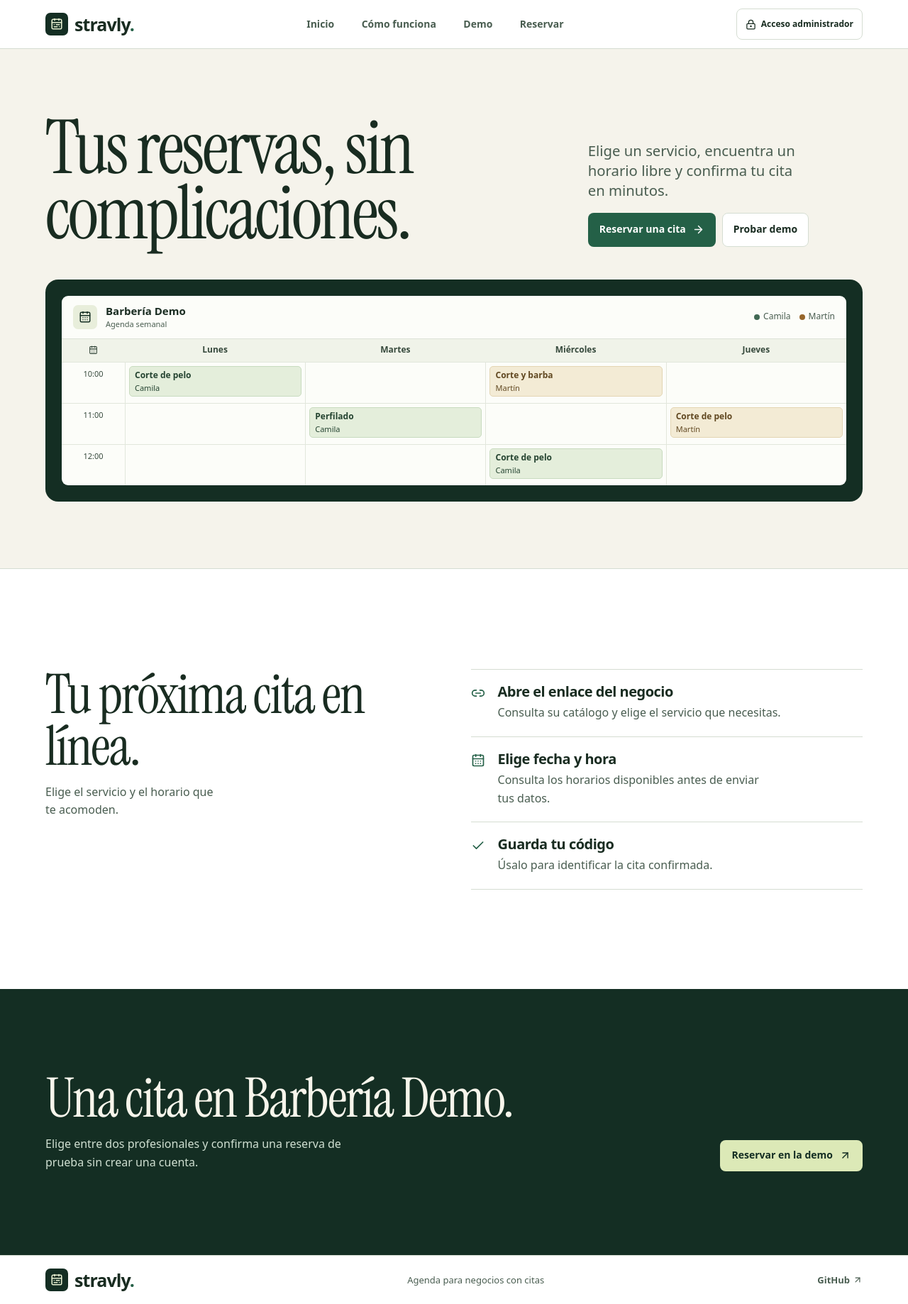
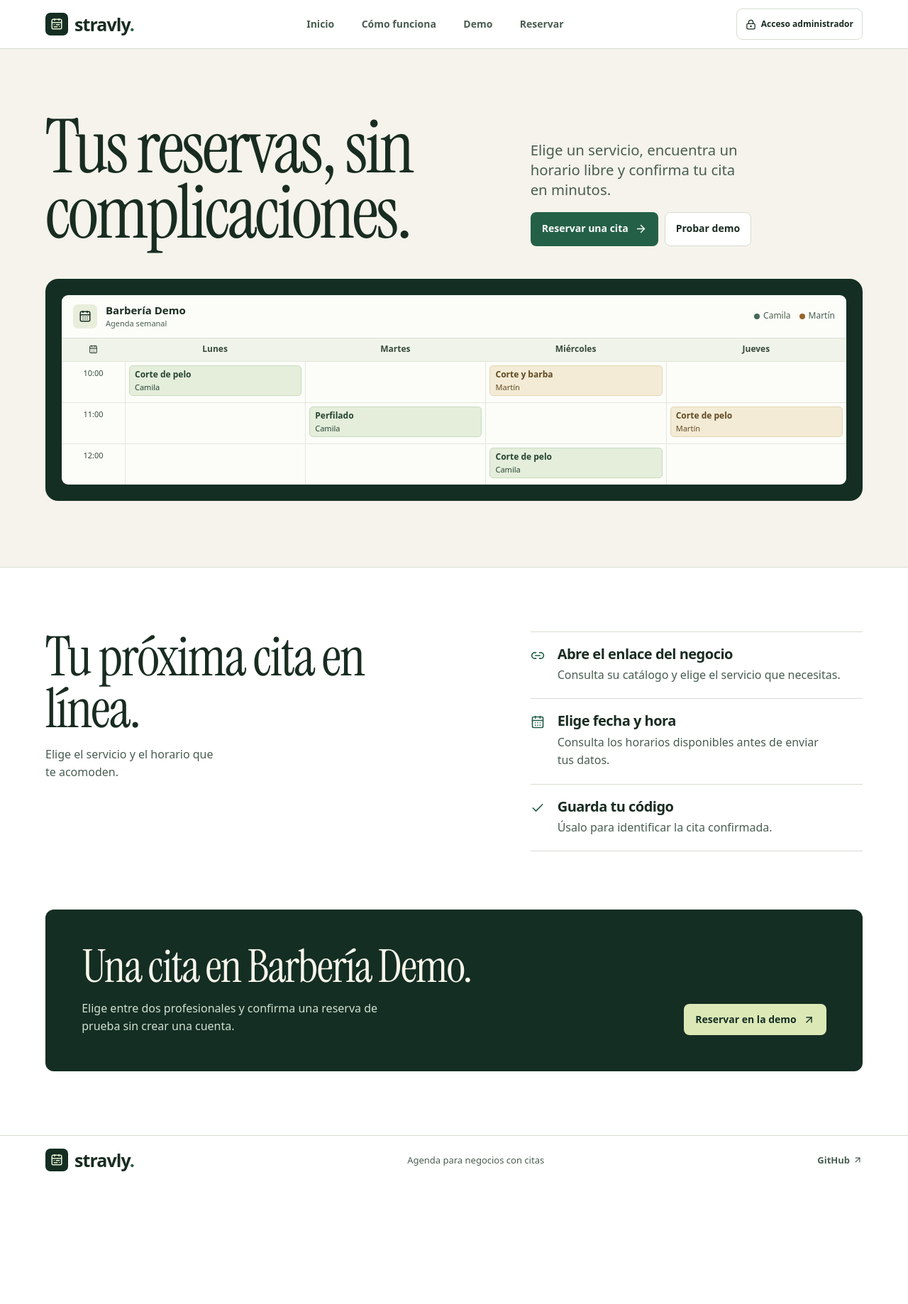
Before and after one commit to benjaalbo888/stravly, a Next.js app: page / in a window 1280 px wide. Shown: the whole page at 71% size. After the commit the page ends 1669 px from the top, so only its background shows below. Built offline with nearby package versions, Linux system fonts and the light colour scheme.

Commit message:
Alinea la portada y ajusta la navegación adaptable

```diff
--- a/src/app/globals.css
+++ b/src/app/globals.css
@@ -9,7 +9,7 @@
   --font-display: "Manrope Variable", system-ui, sans-serif;
 }
 
-:root { --evergreen: #142e23; --paper: #f5f3eb; --edge: #d5ddd2; --soft: #eaf0e5; --success: #1a654b; --danger: #a51f37; --radius-control: 8px; --radius-panel: 12px; }
+:root { --evergreen: #142e23; --paper: #f5f3eb; --edge: #d5ddd2; --soft: #eaf0e5; --success: #1a654b; --danger: #a51f37; --radius-control: 8px; --radius-panel: 12px; --gutter: 20px; }
 html { scroll-behavior: smooth; }
 body { color: var(--color-ink); background: #fff; font: 400 15px/1.58 var(--font-sans); }
 button:not(:disabled), summary { cursor: pointer; }
@@ -23,7 +23,8 @@ p { text-wrap: pretty; }
 .shell { width: min(1152px, calc(100% - 40px)); margin-inline: auto; }
 .skip-link { position: fixed; z-index: 10; top: 12px; left: 16px; padding: 10px 14px; border-radius: 8px; background: white; clip-path: inset(50%); }
 .skip-link:focus { clip-path: none; }
-.site-header { background: #fff; border-bottom: 1px solid var(--edge); }
+.site-header { position: sticky; top: 0; z-index: 5; background: #fff; border-bottom: 1px solid var(--edge); }
+main[id] { scroll-margin-top: 102px; }
 .nav-row, .footer-row { min-height: 68px; display: flex; align-items: center; justify-content: space-between; gap: 16px; }
 .brand { display: inline-flex; align-items: center; gap: 9px; font-size: 25px; letter-spacing: -.037em; width: fit-content; flex-shrink: 0; }
 .brand-mark { display: grid; place-items: center; width: 32px; height: 32px; border-radius: 7px; color: #e7efd1; background: var(--evergreen); }
@@ -51,8 +52,10 @@ p { text-wrap: pretty; }
 }
 
 .hero { background: var(--paper); border-bottom: 1px solid var(--edge); }
-.hero-layout { min-height: calc(100svh - 68px); display: grid; align-content: center; gap: clamp(22px, 4vw, 46px); padding-block: clamp(36px, 6vh, 76px); }
-.hero-copy { display: grid; grid-template-columns: minmax(0, 1fr) minmax(0, .52fr); gap: 20px; align-items: end; }
+.hero-layout { min-height: calc(100svh - 70px); display: grid; align-content: center; gap: clamp(22px, 4vw, 46px); padding-block: clamp(36px, 6vh, 76px); }
+.hero-copy { display: grid; grid-template-columns: repeat(12, minmax(0,1fr)); gap: var(--gutter); align-items: end; }
+.hero-copy h1 { grid-column: 1 / 8; }
+.hero-side { grid-column: 8 / -1; }
 .hero h1 { font: 400 clamp(3.9rem, 8.2vw, 7rem)/.88 "Instrument Serif", Georgia, serif; letter-spacing: -.033em; }
 .hero h1 em { display: block; color: #396447; }
 .hero-side > p { max-width: 29ch; font-size: clamp(1rem, 1.8vw, 1.27rem); line-height: 1.38; color: var(--color-muted); }
@@ -97,16 +100,19 @@ p { text-wrap: pretty; }
 .team-visit strong, .team-visit span { display: block; }
 .team-visit span { margin-top: 3px; font-size: 11px; }
 
-.landing-process { background: #fff; padding-block: clamp(60px, 11vw, 148px); scroll-margin-top: 20px; }
-.process-layout { display: grid; grid-template-columns: .9fr 1fr; gap: clamp(27px, 8vw, 115px); align-items: start; }
-.landing-process h2, .landing-demo h2 { font: 400 clamp(2.9rem, 6vw, 5.5rem)/.95 "Instrument Serif", Georgia, serif; letter-spacing: -.025em; margin-bottom: 15px; }
+.landing-process { display: grid; min-height: calc(100svh - 69px); align-content: center; background: #fff; padding-block: clamp(48px, 7vw, 100px); scroll-margin-top: 105px; }
+.process-layout { display: grid; grid-template-columns: repeat(12, minmax(0,1fr)); gap: 30px var(--gutter); align-items: start; }
+.process-layout > :first-child { grid-column: 1 / 7; }
+.process-steps { grid-column: 8 / -1; }
+.landing-process h2, .landing-demo h3 { font: 400 clamp(2.9rem, 6vw, 5.5rem)/.95 "Instrument Serif", Georgia, serif; letter-spacing: -.025em; margin-bottom: 15px; }
 .landing-process p { color: var(--color-muted); max-width: 36ch; font-size: 16px; }
 .process-steps { border-top: 1px solid var(--edge); }
 .process-steps li { display: grid; grid-template-columns: 24px 1fr; gap: 14px; padding-block: 20px; border-bottom: 1px solid var(--edge); }
 .process-steps svg { margin-top: 3px; color: var(--color-brand); }
 .process-steps h3 { margin-bottom: 6px; font-size: clamp(1rem, 2vw, 1.25rem); }
 .process-steps p { max-width: 48ch; }
-.landing-demo { background: var(--evergreen); color: #f7f5eb; padding-block: clamp(56px, 10vw, 118px); }
+.landing-demo { grid-column: 1 / -1; margin-top: clamp(10px, 4vw, 55px); border-radius: var(--radius-panel); background: var(--evergreen); color: #f7f5eb; padding: clamp(19px, 4vw, 52px); }
+.landing-demo h3 { font-size: clamp(2.25rem, 5vw, 4.4rem); }
 .demo-layout { display: grid; grid-template-columns: 1fr auto; gap: 24px; align-items: end; }
 .landing-demo p { color: #d0e0d2; max-width: 46ch; font-size: 16px; }
 .landing-demo .button { width: fit-content; }
@@ -122,7 +128,7 @@ p { text-wrap: pretty; }
 .page-intro > p:last-child:not(.eyebrow), .muted { color: var(--color-muted); }
 .page-intro > p:last-child:not(.eyebrow) { margin-top: 9px; }
 .two-columns { display: grid; grid-template-columns: minmax(0, 1.6fr) minmax(0, 1fr); gap: 18px; align-items: start; }
-@media (min-width: 701px) { .booking-recap { position: sticky; top: 16px; } }
+@media (min-width: 701px) { .booking-recap { position: sticky; top: 86px; } }
 .stack { display: grid; gap: 16px; }
 .card { min-width: 0; background: white; border: 1px solid var(--edge); border-radius: var(--radius-panel); padding: clamp(14px, 2vw, 22px); }
 .booking-masthead { display: flex; align-items: center; gap: clamp(12px, 3vw, 22px); padding-block: 4px 9px; }
@@ -227,14 +233,20 @@ input, textarea { caret-color: var(--color-brand); }
   .management-nav { grid-template-columns: repeat(3, minmax(0,1fr)); gap: 3px; }
 }
 
+@media (min-width: 701px) and (max-width: 960px) {
+  .hero h1 { font-size: clamp(4.2rem, 9.1vw, 6.1rem); }
+  .team-cell { min-height: 74px; }
+}
 @media (max-width: 700px) {
   .shell { width: calc(100% - 34px); }
   .nav-row { display: grid; grid-template-columns: 1fr auto; gap: 0 10px; padding-top: 7px; }
   .main-nav { grid-row: 2; grid-column: span 2; gap: clamp(9px, 3vw, 22px); border-top: 1px solid var(--edge); }
   .main-nav a { font-size: 12px; }
-  .hero-layout { min-height: 0; padding-block: 33px 42px; }
+  .hero-layout { min-height: calc(100svh - 98px); padding-block: 33px 42px; }
   .hero-copy, .process-layout, .demo-layout, .two-columns { grid-template-columns: minmax(0,1fr); }
+  .hero-copy h1, .hero-side, .process-layout > :first-child, .process-steps { grid-column: 1; }
   .hero-copy { gap: 13px; }
+  .landing-process { min-height: auto; }
   .hero h1 { font-size: clamp(3.4rem, 12.9vw, 5.1rem); }
   .hero-actions { margin-top: 15px; }
   .hero-actions .button { flex: 1 1 auto; }
@@ -255,6 +267,7 @@ input, textarea { caret-color: var(--color-brand); }
   .booking-masthead { align-items: flex-start; }
   .booking-workspace h1 { margin-top: 0; }
   .agenda-filters { grid-template-columns: repeat(2, minmax(0,1fr)); }
+  .button-small { min-height: 44px; }
 }
 @media (max-width: 380px) {
   .shell { width: calc(100% - 26px); }
--- a/src/app/page.tsx
+++ b/src/app/page.tsx
@@ -13,7 +13,7 @@ const appointments = [
 ] as const;
 
 function AgendaExample() {
-  return <figure className="team-preview" data-visual aria-label="Agenda de ejemplo con las citas de dos profesionales de Barbería Demo">
+  return <figure className="team-preview hero__media" data-visual aria-label="Agenda de ejemplo con las citas de dos profesionales de Barbería Demo">
     <div className="team-frame app-frame">
       <div className="team-frame-header">
         <div className="team-frame-title"><span className="team-frame-mark"><CalendarDays size={18} aria-hidden="true" /></span>
@@ -56,10 +56,10 @@ export default function Home() {
           <div className="hero-copy">
             <h1>{multi ? <>Tu agenda. <em>A tu ritmo.</em></> : "Tus reservas, sin complicaciones."}</h1>
             <div className="hero-side">
-              <p>{multi ? "Reúne las agendas de tu equipo y recibe reservas desde un solo enlace." : "Elige un servicio, encuentra un horario libre y confirma tu cita en minutos."}</p>
-              <div className="hero-actions">
-                <Link className="button button-primary" href={multi ? "/demo" : "/reservar"}>{multi ? "Probar demo" : "Reservar una cita"} <ArrowRight size={17} aria-hidden="true" /></Link>
-                <Link className="button button-quiet" href={multi ? "/registro" : "/demo"}>{multi ? "Crear mi negocio" : "Probar demo"}</Link>
+              <p className="hero__lead">{multi ? "Reúne las agendas de tu equipo y recibe reservas desde un solo enlace." : "Elige un servicio, encuentra un horario libre y confirma tu cita en minutos."}</p>
+              <div className="hero-actions btn-row">
+                <Link className="btn button button-primary" href={multi ? "/demo" : "/reservar"}>{multi ? "Probar demo" : "Reservar una cita"} <ArrowRight size={17} aria-hidden="true" /></Link>
+                <Link className="btn button button-quiet" href={multi ? "/registro" : "/demo"}>{multi ? "Crear mi negocio" : "Probar demo"}</Link>
               </div>
             </div>
           </div>
@@ -79,12 +79,10 @@ export default function Home() {
               <Icon size={20} aria-hidden="true" /><div><h3>{title}</h3><p>{text}</p></div>
             </li>)}
           </ol>
-        </div>
-      </section>
-      <section className="landing-demo" aria-labelledby="demo-home">
-        <div className="shell wrap demo-layout">
-          <div><h2 id="demo-home">Una cita en Barbería Demo.</h2><p>Elige entre dos profesionales y confirma una reserva de prueba sin crear una cuenta.</p></div>
-          <Link className="button button-light" href="/demo">Reservar en la demo <ArrowUpRight size={17} aria-hidden="true" /></Link>
+          <div className="landing-demo demo-layout">
+            <div><h3>Una cita en Barbería Demo.</h3><p>Elige entre dos profesionales y confirma una reserva de prueba sin crear una cuenta.</p></div>
+            <Link className="button button-light" href="/demo">Reservar en la demo <ArrowUpRight size={17} aria-hidden="true" /></Link>
+          </div>
         </div>
       </section>
     </main>
--- a/src/components/brand.tsx
+++ b/src/components/brand.tsx
@@ -3,7 +3,7 @@ import { ArrowUpRight, CalendarRange, LockKeyhole } from "lucide-react";
 import { demoBookingEnabled } from "@/lib/supabase/env";
 
 export function Brand({ inverse = false }: { inverse?: boolean }) {
-  return <Link href="/" className={`brand ${inverse ? "brand-inverse" : ""}`} aria-label="Stravly, inicio">
+  return <Link href="/" className={`brand nav__logo ${inverse ? "brand-inverse" : ""}`} aria-label="Stravly, inicio">
     <span className="brand-mark"><CalendarRange size={18} aria-hidden="true" strokeWidth={2.1} /></span>
     <span>stravly<span className="brand-dot">.</span></span>
   </Link>;
@@ -11,7 +11,7 @@ export function Brand({ inverse = false }: { inverse?: boolean }) {
 
 export function Header() {
   const multi = process.env.STRAVLY_MULTI_BUSINESS === "1";
-  return <header className="site-header">
+  return <header className="site-header nav">
     <div className="shell nav-row">
       <Brand />
       <nav aria-label="Navegación principal" className="main-nav">
```
